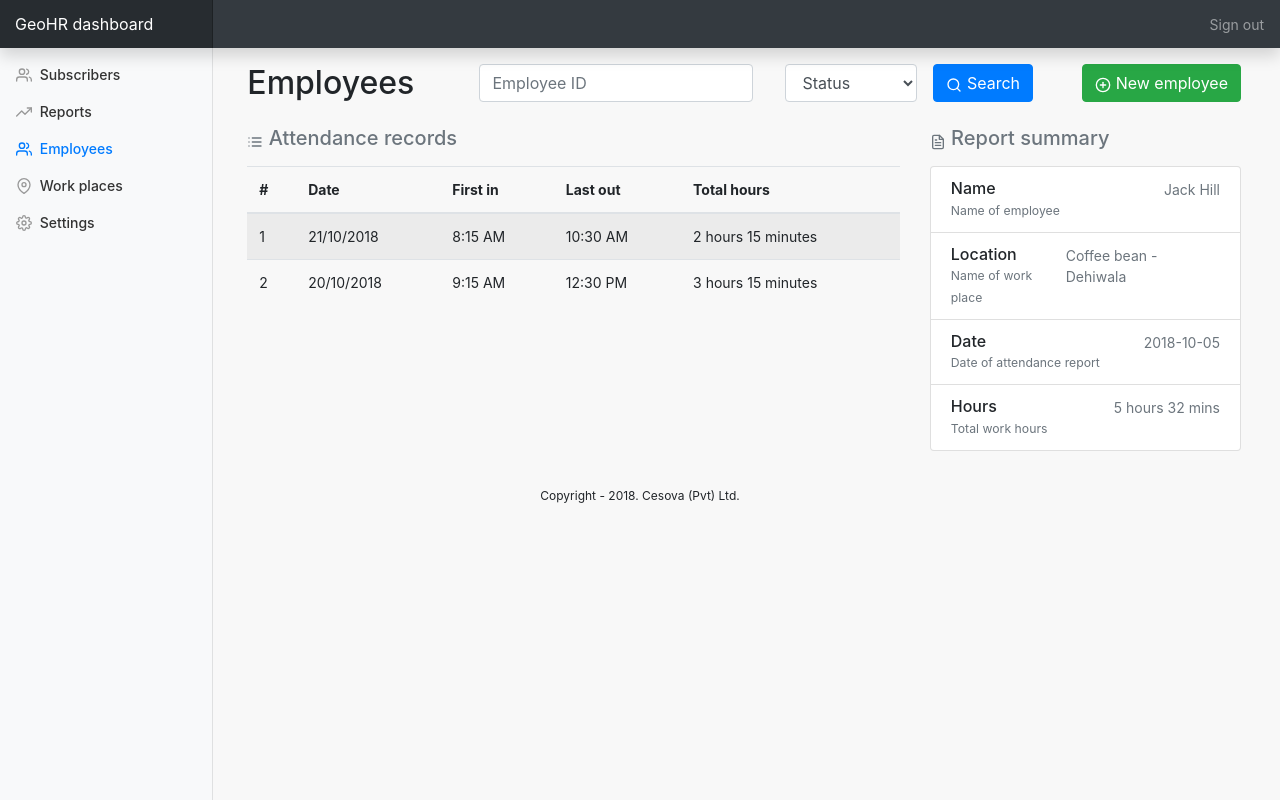
After one commit to GeofencedHR/geohr-web, a CodeIgniter app: page /database/index.php/dashboard/employee/report in a window 1280 px wide. The commit adds this page. Run offline with CodeIgniter, Linux system fonts and the light colour scheme; some libraries are stand-ins or nearby versions.

Commit message:
Added employee report view/did refactoring

```diff
--- a/application/config/routes.php
+++ b/application/config/routes.php
@@ -59,6 +59,7 @@ $route['default_controller'] = 'dashboard';
 $route['dashboard/subscriber/view'] = 'dashboard/subscriber_view';
 $route['dashboard/employee/view'] = 'dashboard/employee_view';
 $route['dashboard/employee/create'] = 'dashboard/employee_create';
+$route['dashboard/employee/report'] = 'dashboard/employee_report_view';
 
 $route['404_override'] = '';
 $route['translate_uri_dashes'] = FALSE;
--- a/application/controllers/Dashboard.php
+++ b/application/controllers/Dashboard.php
@@ -39,6 +39,12 @@ class Dashboard extends CI_Controller
 		$this->load->view('dash_board_employee_create');
 	}
 
+	public function employee_report_view()
+	{
+		$this->load->helper('url');
+		$this->load->view('dash_board_employee_report_view');
+	}
+
 	public function work_places()
 	{
 		$this->load->helper('url');
--- a/application/views/dash_board_admin_reports.php
+++ b/application/views/dash_board_admin_reports.php
@@ -14,7 +14,9 @@ require_once("dash_board_header.php");
                     <option>2016</option>
                 </select>
               </div>
-              <button type="submit" class="btn btn-primary mb-2">Show</button>
+              <button type="submit" class="btn btn-primary mb-2">
+                <span data-feather="filter"></span> Show
+              </button>
             </form>
 
           </div>
--- /dev/null
+++ b/application/views/dash_board_employee_report_view.php
@@ -0,0 +1,87 @@
+<?php
+defined('BASEPATH') OR exit('No direct script access allowed');
+require_once("dash_board_header.php");
+require_once("dash_board_employee_search.php");
+?>
+  <div class="row">
+      <div class="table-responsive col-md-8 order-md-1">
+
+        <h5 class="d-flex justify-content-between align-items-center mb-3">
+            <span class="text-muted">
+              <span data-feather="list"></span> Attendance records
+          </span>
+        </h5>
+
+            <table class="table table-striped">
+              <thead>
+                <tr>
+                  <th>#</th>
+                  <th>Date</th>
+                  <th>First in</th>
+                  <th>Last out</th>
+                  <th>Total hours</th>
+                </tr>
+              </thead>
+              <tbody>
+                <tr>
+                  <td>1</td>
+                  <td>21/10/2018</td>
+                  <td>8:15 AM</td>
+                  <td>10:30 AM</td>
+                  <td>2 hours 15 minutes</td>
+                </tr>
+                <tr>
+                  <td>2</td>
+                  <td>20/10/2018</td>
+                  <td>9:15 AM</td>
+                  <td>12:30 PM</td>
+                  <td>3 hours 15 minutes</td>
+                </tr>
+              </tbody>
+            </table>
+          </div>
+
+          <div class="col-md-4 order-md-2">
+
+          <h5 class="d-flex justify-content-between align-items-center mb-3">
+            <span class="text-muted">
+              <span data-feather="file-text"></span> Report summary
+          </span>
+          </h5>
+
+          <ul class="list-group mb-3">
+            <li class="list-group-item d-flex justify-content-between lh-condensed">
+              <div>
+                <h6 class="my-0">Name</h6>
+                <small class="text-muted">Name of employee</small>
+              </div>
+              <span class="text-muted">Jack Hill</span>
+            </li>
+            <li class="list-group-item d-flex justify-content-between lh-condensed">
+              <div>
+                <h6 class="my-0">Location</h6>
+                <small class="text-muted">Name of work place</small>
+              </div>
+              <span class="text-muted">Coffee bean - Dehiwala</span>
+            </li>
+            <li class="list-group-item d-flex justify-content-between lh-condensed">
+              <div>
+                <h6 class="my-0">Date</h6>
+                <small class="text-muted">Date of attendance report</small>
+              </div>
+              <span class="text-muted">2018-10-05</span>
+            </li>
+            <li class="list-group-item d-flex justify-content-between lh-condensed">
+              <div>
+                <h6 class="my-0">Hours</h6>
+                <small class="text-muted">Total work hours</small>
+              </div>
+              <span class="text-muted">5 hours 32 mins</span>
+            </li>
+          </ul>
+        </div>
+      </div>
+
+
+<?php
+require_once("dash_board_footer.php");
```
Also changed, not shown: application/views/dash_board_employee_create.php (+7 -0 lines), application/views/dash_board_employee_view.php (+12 -5 lines), application/views/dash_board_subscribers_view.php (+9 -2 lines).
